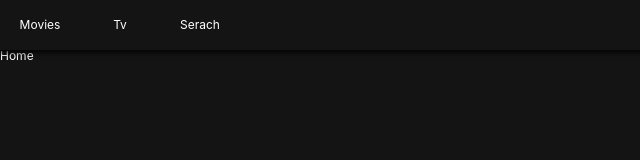
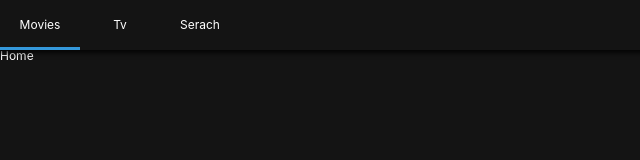
Before and after one commit to sungwon2054/React, a React (Create React App) app in the folder LeeJehwan/netflix/: page / in a window 1280 px wide. Shown: the top 160 px of the page, without its empty margins (0-640 px from the left). Built offline with nearby package versions, Linux system fonts and the light colour scheme.

Commit message:
3.4 Location Aware Header

```diff
--- a/LeeJehwan/netflix/src/Components/Header.js
+++ b/LeeJehwan/netflix/src/Components/Header.js
@@ -1,5 +1,5 @@
 import React from "react";
-import { Link } from "react-router-dom";
+import { Link, withRouter } from "react-router-dom";
 import styled from "styled-components";
 
 const Header = styled.header`
@@ -24,7 +24,11 @@ const Item = styled.li`
   width: 80px;
   height: 50px;
   text-align: center;
+  border-bottom: 3px solid
+    ${(props) => (props.current ? "#3498db" : "transparent")};
+  transition: border-bottom 0.5s ease-in-out;
 `;
+
 const SLink = styled(Link)`
   height: 50px;
   display: flex;
@@ -33,18 +37,18 @@ const SLink = styled(Link)`
 `;
 
 // eslint-disable-next-line import/no-anonymous-default-export
-export default () => (
+export default withRouter(({ location: { pathname } }) => (
   <Header>
     <List>
-      <Item>
+      <Item current={pathname === "/"}>
         <SLink to='/'>Movies</SLink>
       </Item>
-      <Item>
+      <Item current={pathname === "/tv"}>
         <SLink to='/tv'>Tv</SLink>
       </Item>
-      <Item>
+      <Item current={pathname === "/search"}>
         <SLink to='/search'>Serach</SLink>
       </Item>
     </List>
   </Header>
-);
+));
```
